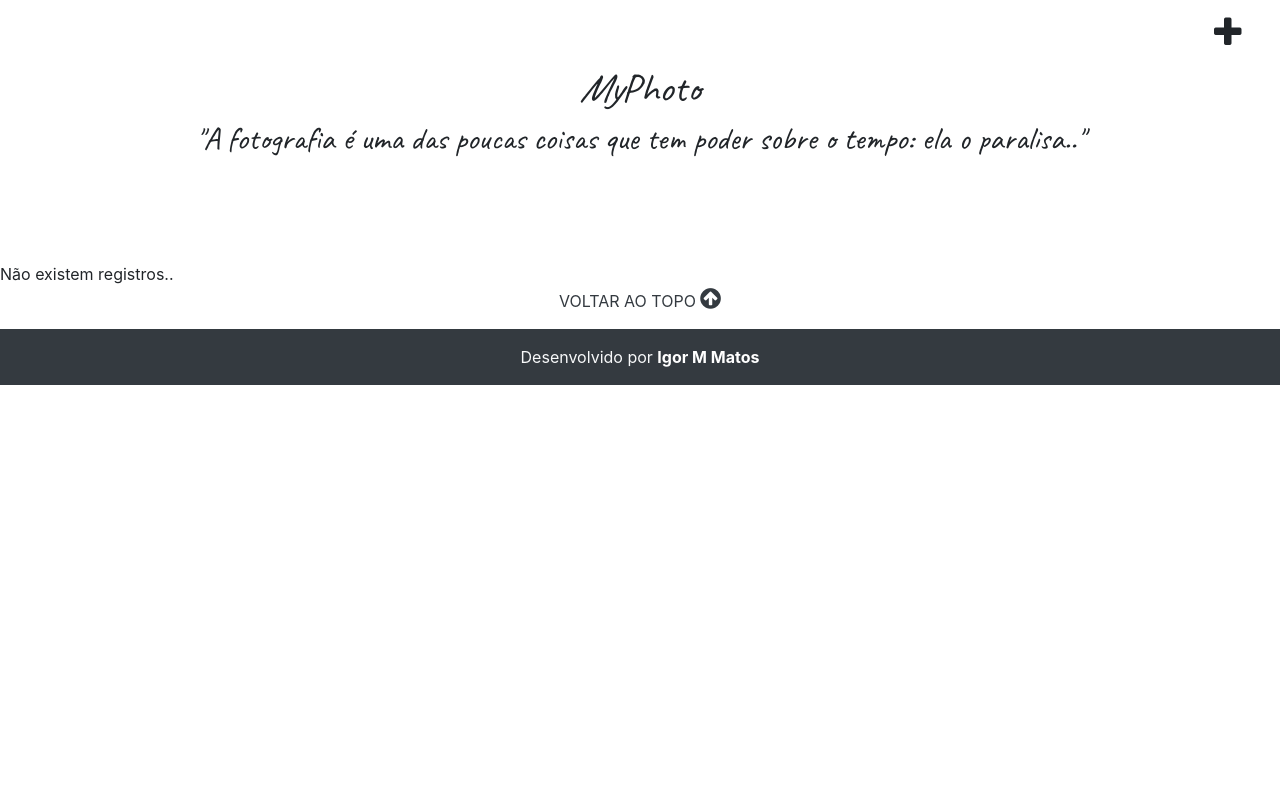
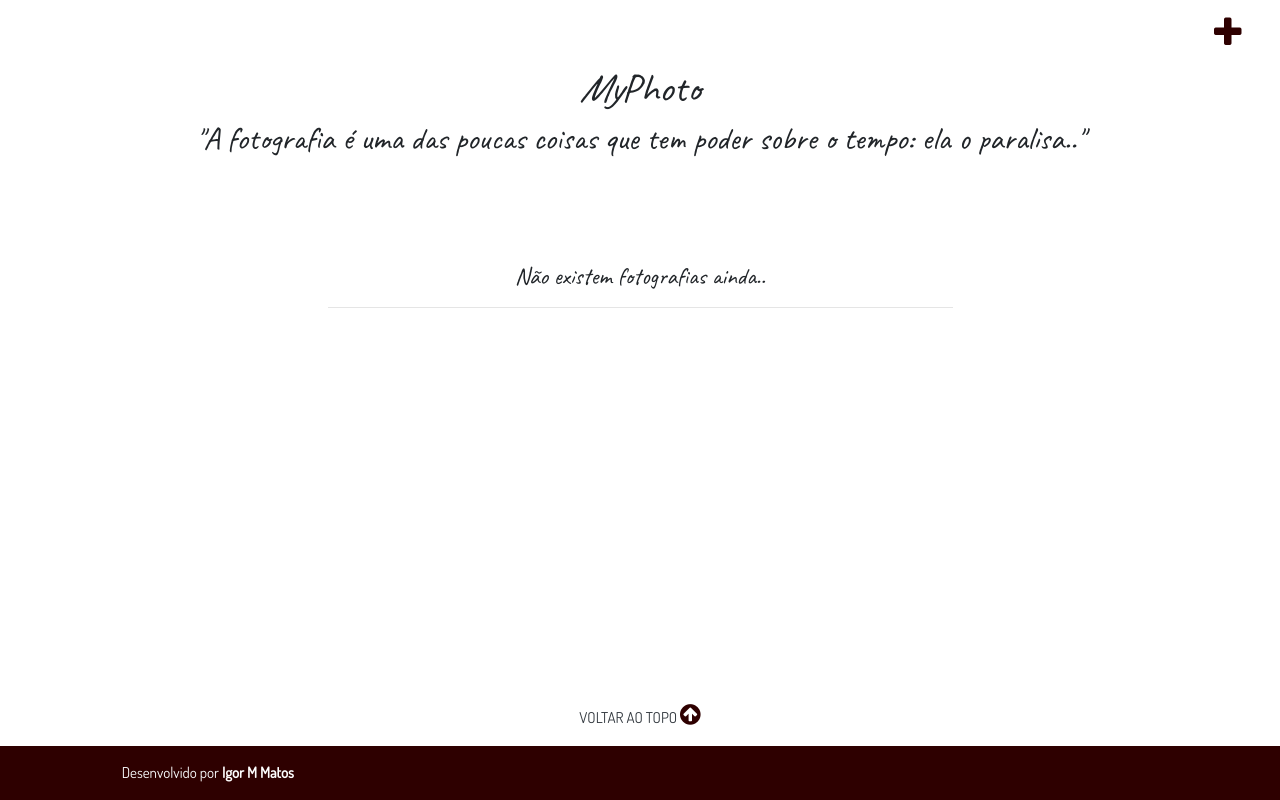
Before and after one commit to igormmatos/fotos, a PHP site: page / in a window 1280 px wide. Run offline with PHP 8.4, Linux system fonts and the light colour scheme; data that the repository does not hold is empty; some libraries are stand-ins or nearby versions.

Commit message:
Alteração Cor, Footer.

```diff
--- a/classes/Fotos.php
+++ b/classes/Fotos.php
@@ -85,7 +85,13 @@ class Fotos
       echo $listar2;
 
     }else{
-      echo "Não existem registros..";
+      echo "
+      <div class='col-md-12 topo'>
+      <h4 class='text-center'>
+      Não existem fotografias ainda..
+      </h4>
+      <hr / style='width: 50%'>
+      </div>";
     }
   }
   public function add(){
--- a/index.php
+++ b/index.php
@@ -18,12 +18,14 @@ $fotos->add();
   <title>MyPhoto</title>
   <meta charset="utf-8">
   <meta name="viewport" content="width=device-width, initial-scale=1">
+  <link href="imagens/favicon.ico" rel="shortcut icon" type="image/x-icon" />
+
   <link rel="stylesheet" href="https://maxcdn.bootstrapcdn.com/bootstrap/4.0.0/css/bootstrap.min.css">
   <script src="https://ajax.googleapis.com/ajax/libs/jquery/3.3.1/jquery.min.js"></script>
   <script src="https://cdnjs.cloudflare.com/ajax/libs/popper.js/1.12.9/umd/popper.min.js"></script>
   <script src="https://maxcdn.bootstrapcdn.com/bootstrap/4.0.0/js/bootstrap.min.js"></script>
   <link rel="stylesheet" href="https://cdnjs.cloudflare.com/ajax/libs/font-awesome/4.7.0/css/font-awesome.min.css">
-  <link href="https://fonts.googleapis.com/css?family=Amatic+SC|Caveat|Dosis" rel="stylesheet">
+  <link href="https://fonts.googleapis.com/css?family=Caveat|Dosis" rel="stylesheet">
   <style>
   .topo{
     font-family: 'Caveat', cursive;
@@ -37,7 +39,6 @@ $fotos->add();
     position:absolute;
     width: 20%;
     font-family: 'Dosis', sans-serif;
-
   }
   a{
     color: #fff;
@@ -129,6 +130,17 @@ $fotos->add();
     -webkit-transform: translate3d(0,0,0);
     transform: translate3d(0,0,0);
   }
+  .footer {
+    position: fixed;
+    left: 0;
+    bottom: 0;
+    width: 100%;
+    font-family: 'Dosis', sans-serif;
+    font-size: 15px;
+  }
+  .cor-footer{
+    background-color: #2e0000;
+  }
 </style>
 <script>
 $(document).ready(function(){
@@ -152,7 +164,7 @@ $(document).ready(function(){
 </head>
 <body>
   <div class="clearfix pop">
-    <span class="float-right" id="Adicionar"><i class="fa fa-plus" style="font-size: 35px; cursor:pointer"></i></span>
+    <span class="float-right" id="Adicionar"><i class="fa fa-plus" style="font-size: 35px; cursor:pointer; color:#2e0000;"></i></span>
   </div>
   <div class="pop_msg mt-4 ml-2">
     <?php if(isset($_SESSION['msg'])) :?>
@@ -181,17 +193,23 @@ $(document).ready(function(){
     $fotos->listar();
     ?>
   </div>
+</div>
+<?php include "modal/modal.php"?>
+</body>
+<div class="footer">
   <div class="row mx-auto text-dark p-0">
     <p class="mx-auto" style="cursor:pointer;" id="para_cima">
-      VOLTAR AO TOPO <i class="fa fa-arrow-circle-up" style="font-size:24px"></i>
+      VOLTAR AO TOPO <i class="fa fa-arrow-circle-up" style="font-size:24px; color:#2e0000;"></i>
     </p>
   </div>
-  <div class="row mx-auto bg-dark text-light p-0">
+  <div class="row mx-auto text-light p-0 cor-footer">
+    <div class="col-1"></div>
+    <div class="col-11">
       <p class="mx-auto pt-3">
         Desenvolvido por <strong><a href="https://igormmatos.github.io/" target="_blank">Igor M Matos</a></strong>
       </p>
+
     </div>
   </div>
-<?php include "modal/modal.php"?>
-</body>
+</div>
 </html>
--- a/modal/modal.php
+++ b/modal/modal.php
@@ -30,7 +30,7 @@
 
       <!-- Modal footer -->
       <div class="modal-footer">
-        <button type="submit" class="btn btn-secondary">Adicionar</button>
+        <button type="submit" class="btn text-light" style="background-color: #2e0000">Adicionar</button>
       </div>
     </form>
   </div>
```
Also changed, not shown: imagens/favicon.ico (added). Lines whose indentation alone changed are shown as unchanged.
